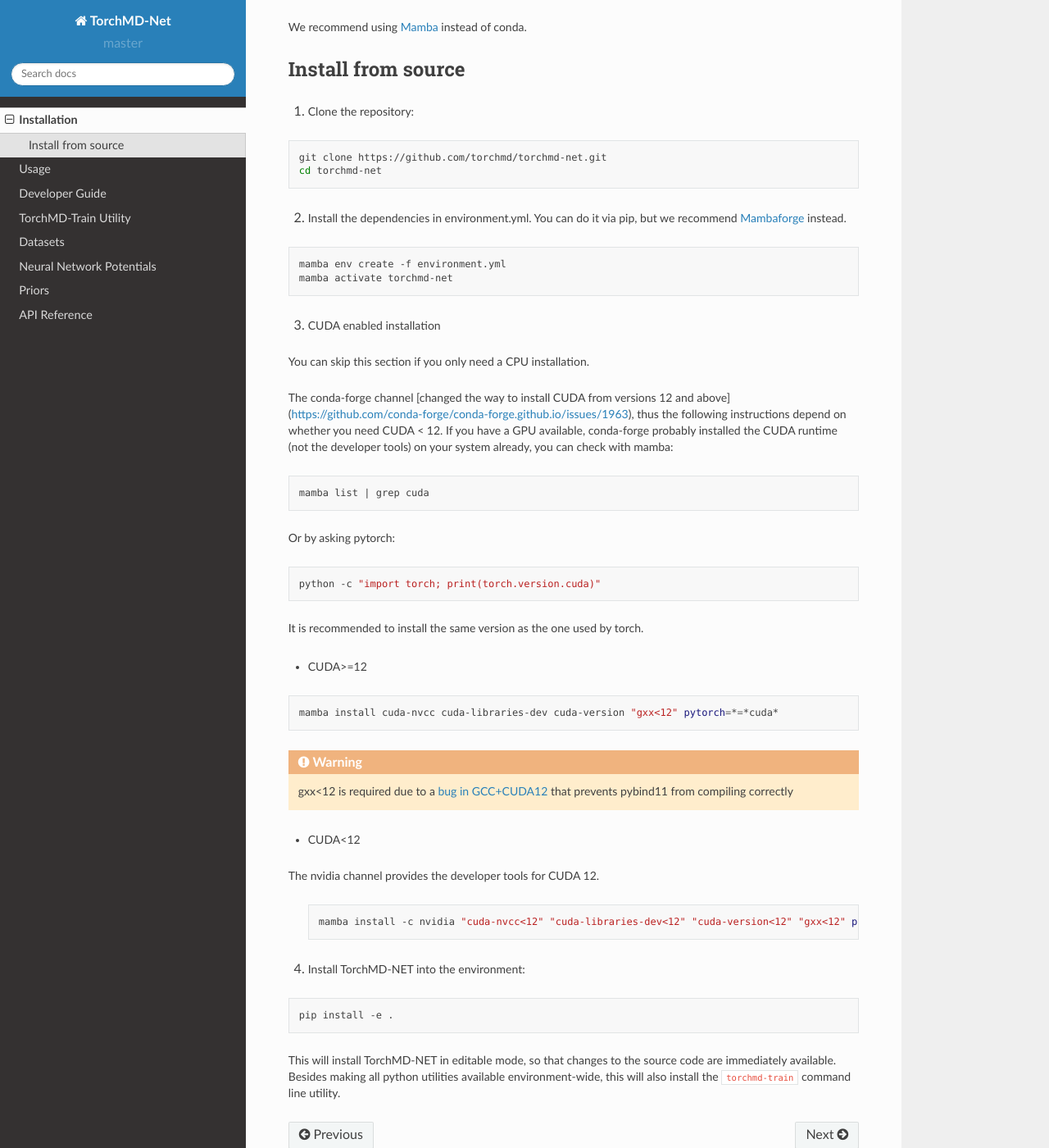
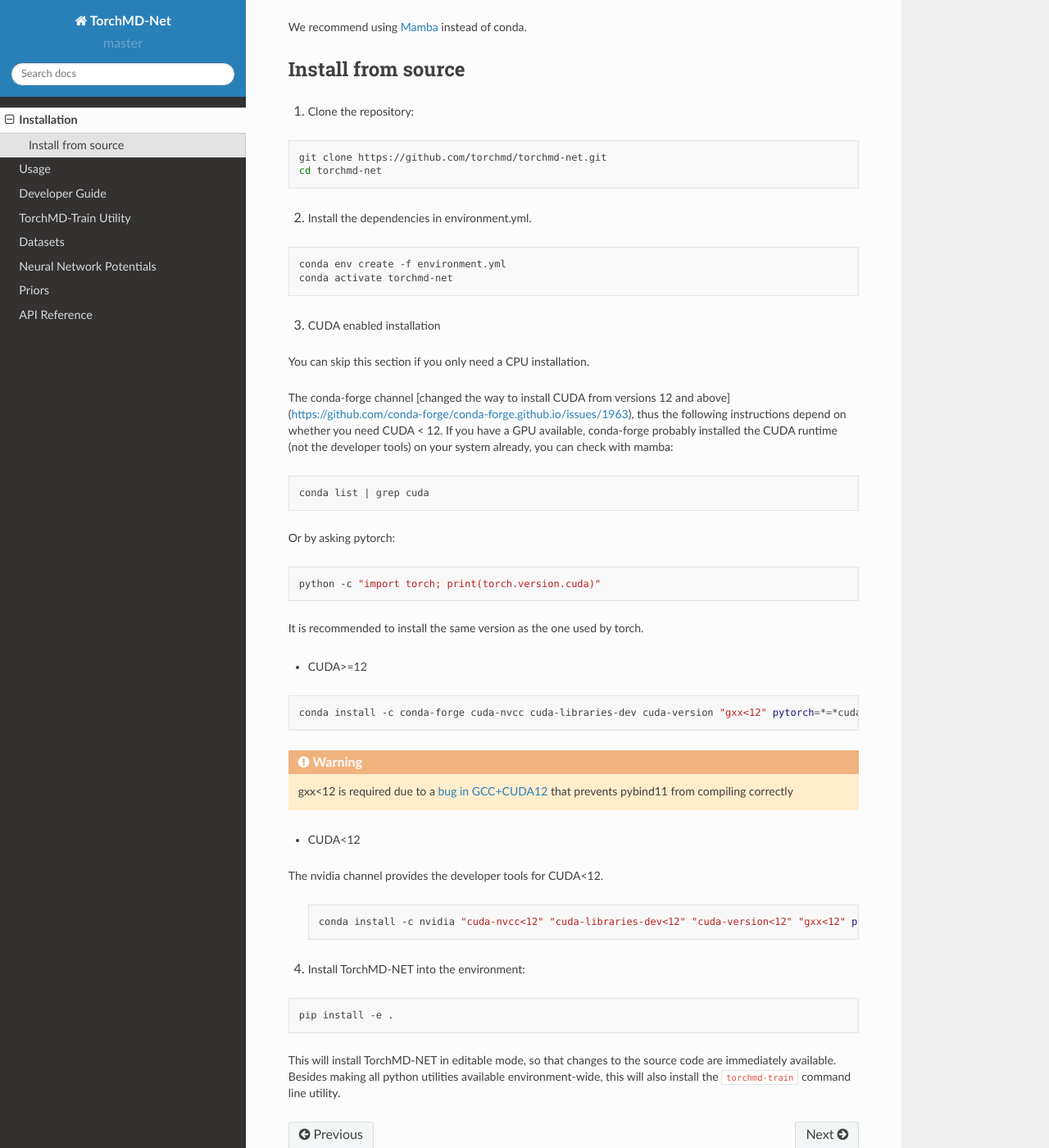
Before and after one commit to torchmd/torchmd-net, a Sphinx documentation site: the page built from docs/source/installation.rst, in a window 1280 px wide and 1400 px high, scrolled down 247 px. Shown: the whole window at 82% size. Built offline with Sphinx 7.4.7 and the Read the Docs theme 2.0.0, drawn with Linux system fonts in a browser that asks for light colours.

Commit message:
Update installation instructions to use conda instead of mamba

```diff
--- a/docs/source/installation.rst
+++ b/docs/source/installation.rst
@@ -19,12 +19,12 @@ Install from source
       git clone https://github.com/torchmd/torchmd-net.git
       cd torchmd-net
 
-2. Install the dependencies in environment.yml. You can do it via pip, but we recommend `Mambaforge <https://github.com/conda-forge/miniforge/#mambaforge>`_ instead.
+2. Install the dependencies in environment.yml.
 
 .. code-block:: shell
 
-      mamba env create -f environment.yml
-      mamba activate torchmd-net
+      conda env create -f environment.yml
+      conda activate torchmd-net
 
 3. CUDA enabled installation
 
@@ -34,7 +34,7 @@ The conda-forge channel [changed the way to install CUDA from versions 12 and ab
 
 .. code-block:: shell
 
-   mamba list | grep cuda
+   conda list | grep cuda
 
 
 Or by asking pytorch:
@@ -50,7 +50,7 @@ It is recommended to install the same version as the one used by torch.
 
 .. code-block:: shell
 
-   mamba install cuda-nvcc cuda-libraries-dev cuda-version "gxx<12" pytorch=*=*cuda*
+   conda install -c conda-forge cuda-nvcc cuda-libraries-dev cuda-version "gxx<12" pytorch=*=*cuda*
 
 
 .. warning:: gxx<12 is required due to a `bug in GCC+CUDA12 <https://github.com/pybind/pybind11/issues/4606>`_ that prevents pybind11 from compiling correctly
@@ -58,11 +58,11 @@ It is recommended to install the same version as the one used by torch.
 
 * CUDA<12
 
-The nvidia channel provides the developer tools for CUDA 12.
+The nvidia channel provides the developer tools for CUDA<12.
 
  .. code-block:: shell
 
-    mamba install -c nvidia "cuda-nvcc<12" "cuda-libraries-dev<12" "cuda-version<12" "gxx<12" pytorch=*=*cuda*
+    conda install -c nvidia "cuda-nvcc<12" "cuda-libraries-dev<12" "cuda-version<12" "gxx<12" pytorch=*=*cuda*
 
 
 4. Install TorchMD-NET into the environment:
```
